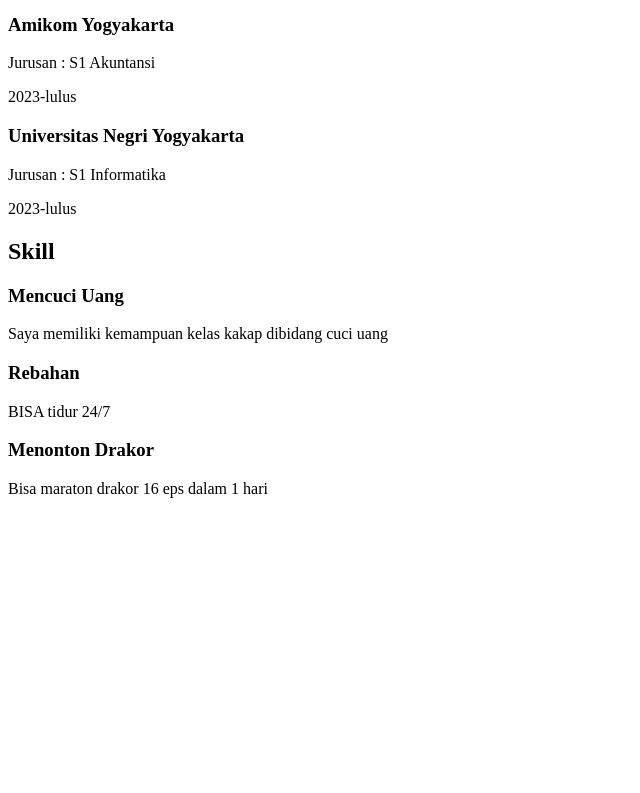
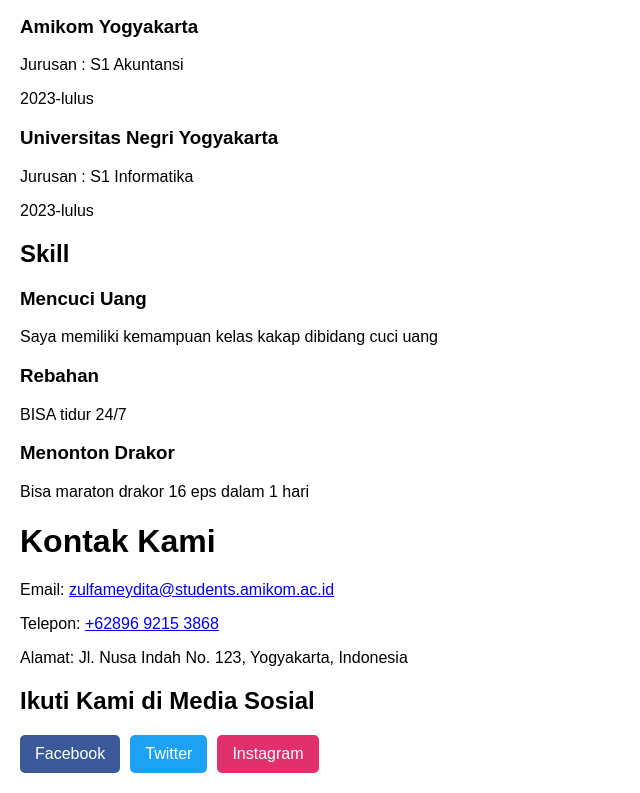
Before and after one commit to ulpaav/praktikum2, a plain HTML site: page index.html in a window 1280 px wide. Shown: the part 682-1475 px from the top of the page, without its empty margins (0-640 px from the left). Before the commit the page ends 1196 px from the top, so only its background shows below. Drawn offline with Linux system fonts and the light colour scheme.

Commit message:
update coding

```diff
--- a/index.html
+++ b/index.html
@@ -71,4 +71,58 @@
         </article>
     </section>
 </body>
+<!DOCTYPE html>
+<html lang="id">
+<head>
+    <meta charset="UTF-8">
+    <meta name="viewport" content="width=device-width, initial-scale=1.0">
+    <title>Kontak dan Media Sosial</title>
+    <link rel="stylesheet" href="styles.css"> <!-- Jika Anda memiliki file CSS -->
+    <style>
+        body {
+            font-family: Arial, sans-serif;
+            margin: 20px;
+        }
+        .contact-info {
+            margin-bottom: 20px;
+        }
+        .social-buttons {
+            display: flex;
+            gap: 10px;
+        }
+        .social-button {
+            text-decoration: none;
+            padding: 10px 15px;
+            color: white;
+            border-radius: 5px;
+        }
+        .facebook {
+            background-color: #3b5998;
+        }
+        .twitter {
+            background-color: #1da1f2;
+        }
+        .instagram {
+            background-color: #e1306c;
+        }
+    </style>
+</head>
+<body>
+
+    <h1>Kontak Kami</h1>
+    <div class="contact-info">
+        <p>Email: <a href="zulfameydita@students.amikom.ac.id">zulfameydita@students.amikom.ac.id</a></p>
+        <p>Telepon: <a href="tel:+6289692153868">+62896 9215 3868</a></p>
+        <p>Alamat: Jl. Nusa Indah No. 123, Yogyakarta, Indonesia</p>
+    </div>
+
+    <h2>Ikuti Kami di Media Sosial</h2>
+    <div class="social-buttons">
+        <a href="https://www.facebook.com" class="social-button facebook" target="_blank">Facebook</a>
+        <a href="https://www.twitter.com" class="social-button twitter" target="_blank">Twitter</a>
+        <a href="https://www.instagram.com/zulvmd" class="social-button instagram" target="_blank">Instagram</a>
+    </div>
+
+</body>
 </html>
+</html>
```
